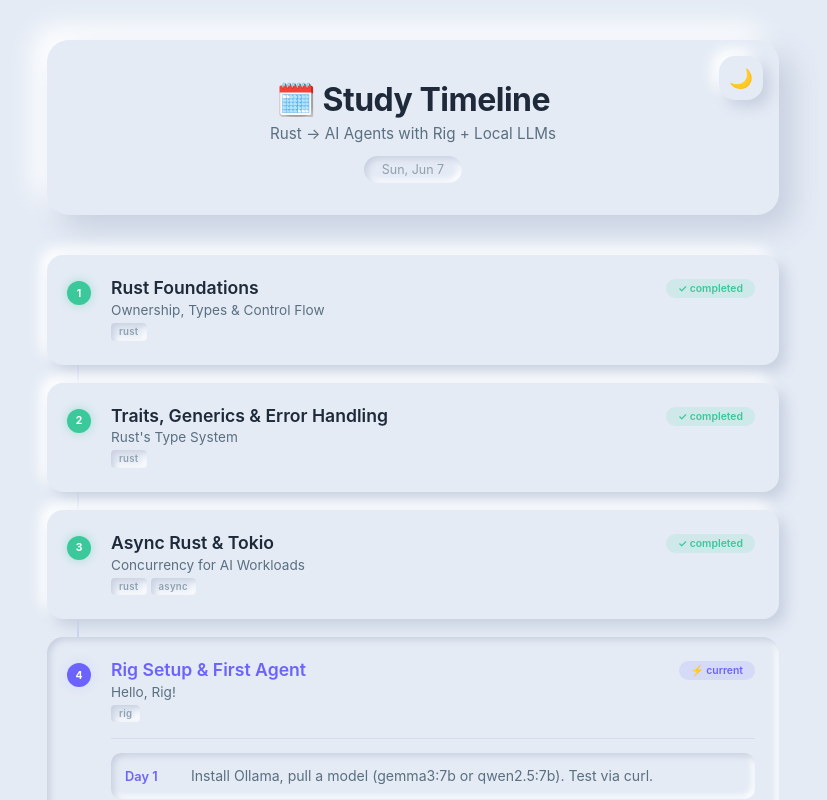
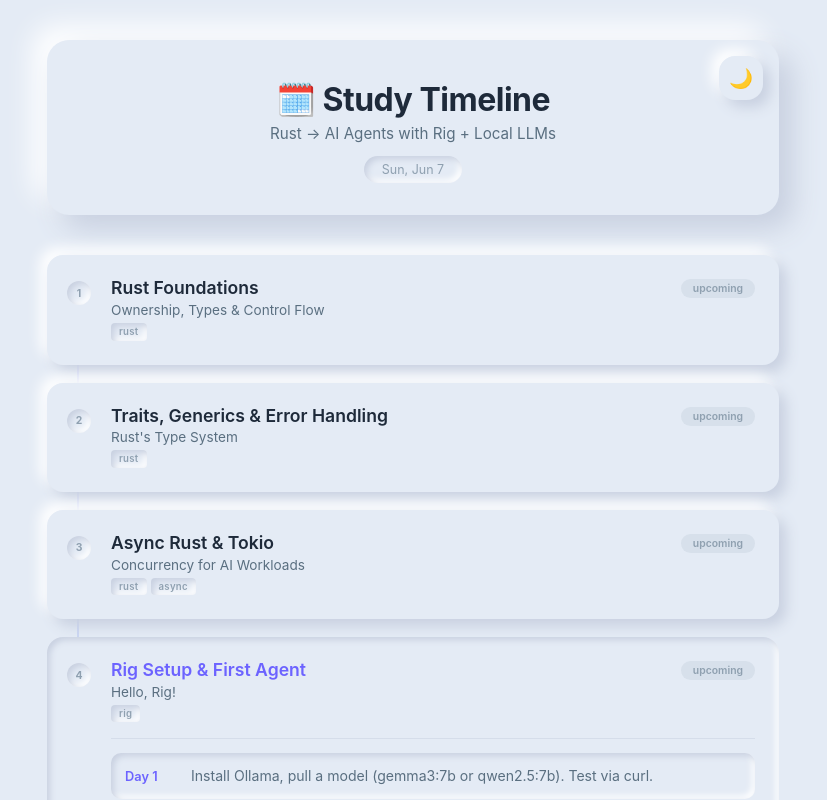
Before and after one commit to luiscam7/study-timeline, a Next.js app: page / in a window 1280 px wide. Shown: the top 800 px of the page, without its empty margins (227-1054 px from the left). Built offline with nearby package versions, Linux system fonts and the light colour scheme.

Commit message:
all weeks show as upcoming

```diff
--- a/src/app/page.js
+++ b/src/app/page.js
@@ -155,7 +155,7 @@ export default function Home() {
   const today = new Date();
   const dateStr = `${DAYS[today.getDay()]}, ${MONTHS[today.getMonth()]} ${today.getDate()}`;
 
-  const currentWeek = 4;
+  const currentWeek = 0;
 
   // Load from localStorage
   useEffect(() => {
```
